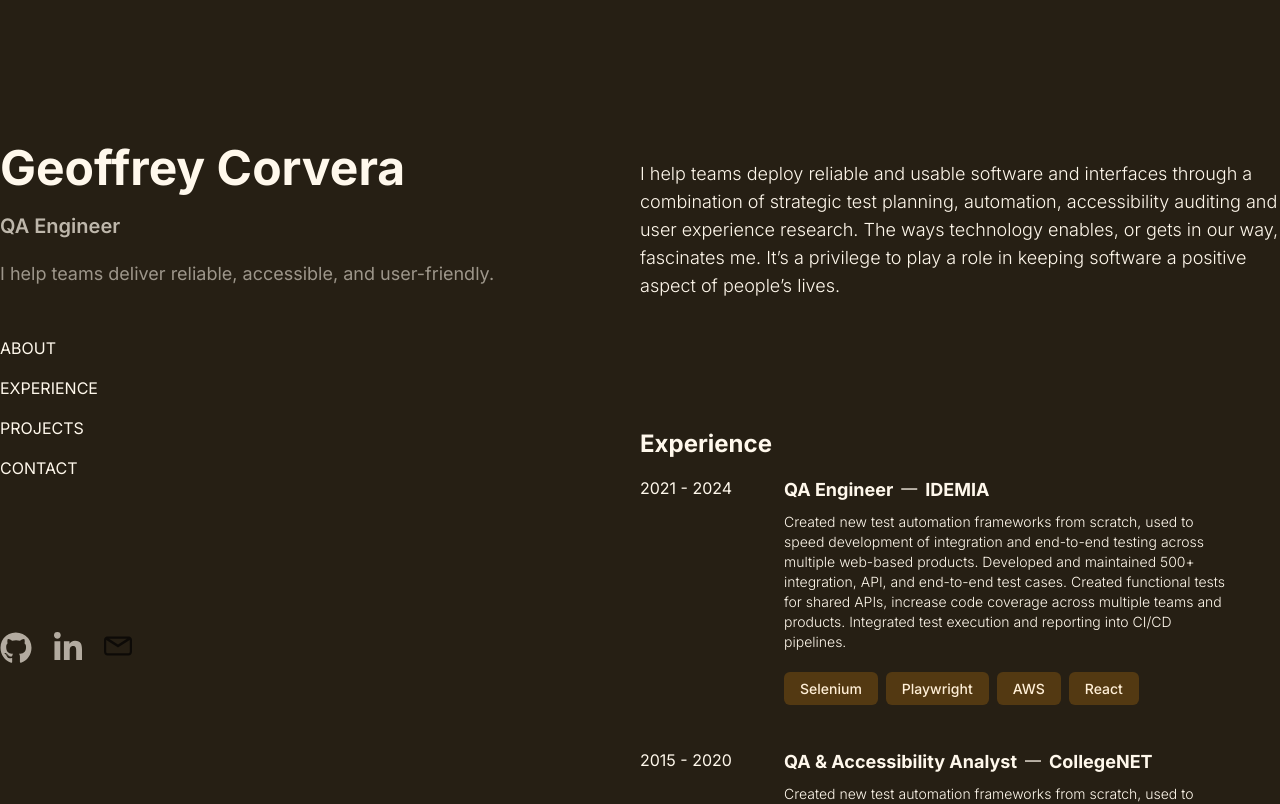
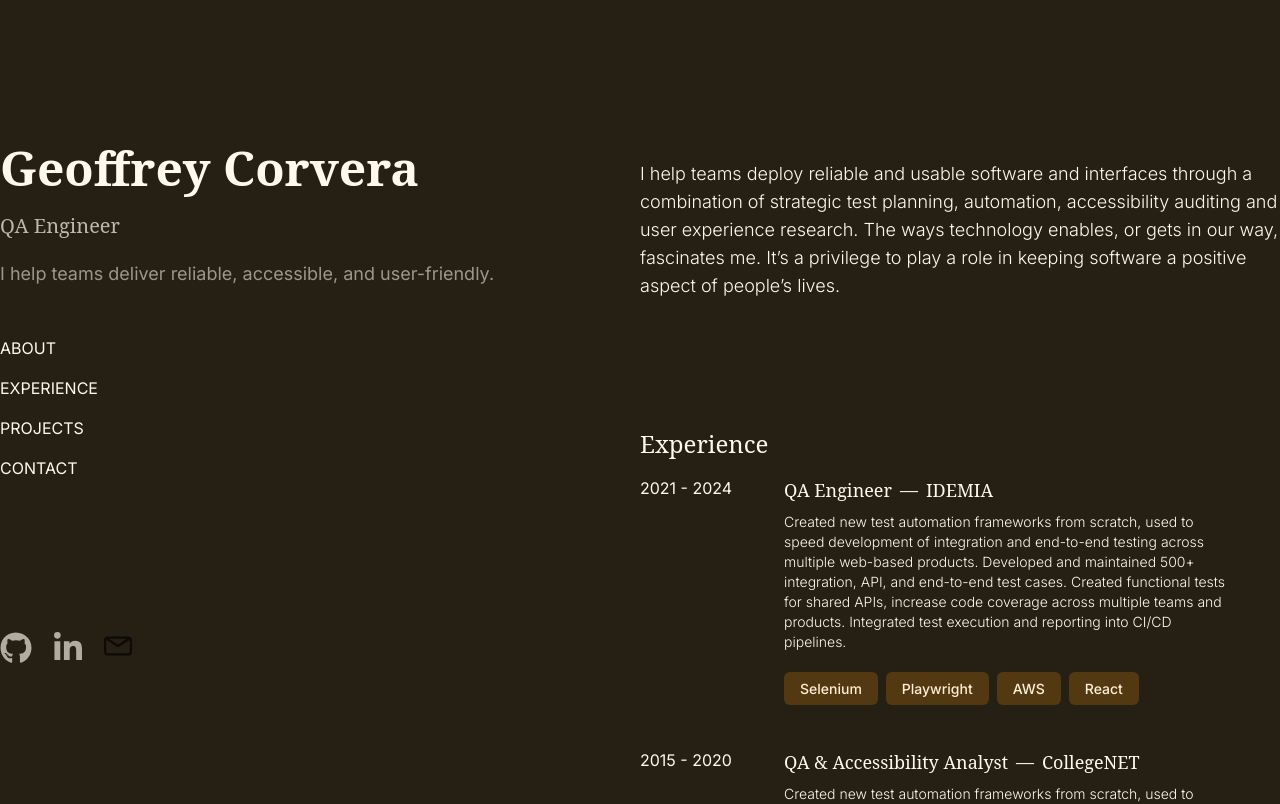
Before and after one commit to geoffcorvera/personal-website-v2, a Next.js app: page / in a window 1280 px wide. Shown: the top 804 px of the page. Built offline with nearby package versions, Linux system fonts and the light colour scheme.

Commit message:
#8 new kansas font

```diff
--- a/app/components/header.tsx
+++ b/app/components/header.tsx
@@ -6,8 +6,10 @@ export default function Header() {
   return (
     <header className="lg:flex lg:sticky lg:top-0 lg:flex-col justify-between w-1/2 lg:max-w-xl h-screen lg:min-h-screen">
       <div className="lg:py-36">
-        <h1 className="text-5xl font-bold">Geoffrey Corvera</h1>
-        <p className="text-xl font-semibold py-5 opacity-70">QA Engineer</p>
+        <h1 className="text-5xl font-serif font-semibold">Geoffrey Corvera</h1>
+        <p className="text-xl font-serif py-5 opacity-70">
+          QA Engineer
+        </p>
         <p className="text-lg opacity-55">
           I help teams deliver reliable, accessible, and user-friendly.
         </p>
--- a/app/components/job.tsx
+++ b/app/components/job.tsx
@@ -7,10 +7,10 @@ export default function Job({ details }: { details: JobDetails }) {
   return (
     <div className="flex flex-row-reverse justify-end gap-4 py-4 mb-4 last:mb-0 hover:bg-slate-200">
       <div className="max-w-sm md:max-w-md">
-        <div className="flex gap-2">
-          <h4 className="text-lg font-bold">{title}</h4>
+        <div className="flex text-lg gap-2 font-serif">
+          <h4>{title}</h4>
           <span>&#8212;</span>
-          <h5 className="text-lg font-bold">{company}</h5>
+          <h5>{company}</h5>
         </div>
         <p className="font-light text-sm py-2 mb-4">{description}</p>
         {skills && (
--- a/app/components/section.tsx
+++ b/app/components/section.tsx
@@ -9,7 +9,13 @@ export default function Section({
 }) {
   return (
     <section className="flex flex-col pt-4" id={name.toLowerCase()}>
-      <h3 className={showSectionTitle ? "text-2xl font-bold" : "hidden"}>{name}</h3>
+      <h3
+        className={
+          showSectionTitle ? "text-2xl font-serif" : "hidden"
+        }
+      >
+        {name}
+      </h3>
       {children}
     </section>
   );
--- a/tailwind.config.ts
+++ b/tailwind.config.ts
@@ -11,12 +11,17 @@ const config: Config = {
       backgroundImage: {},
     },
     colors: {
-      current: 'currentColor',
+      current: "currentColor",
       white: "#FFF8EC",
-      soil: '#261F14',
-      cream: '#FFEFD7',
-      orange: '#D7890E'
-    }
+      soil: "#261F14",
+      cream: "#FFEFD7",
+      orange: "#D7890E",
+    },
+    fontFamily: {
+      serif: ['"New Kansas", "serif"', {
+        fontFeatureSettings: '"liga"'
+      }],
+    },
   },
   plugins: [],
 };
```
